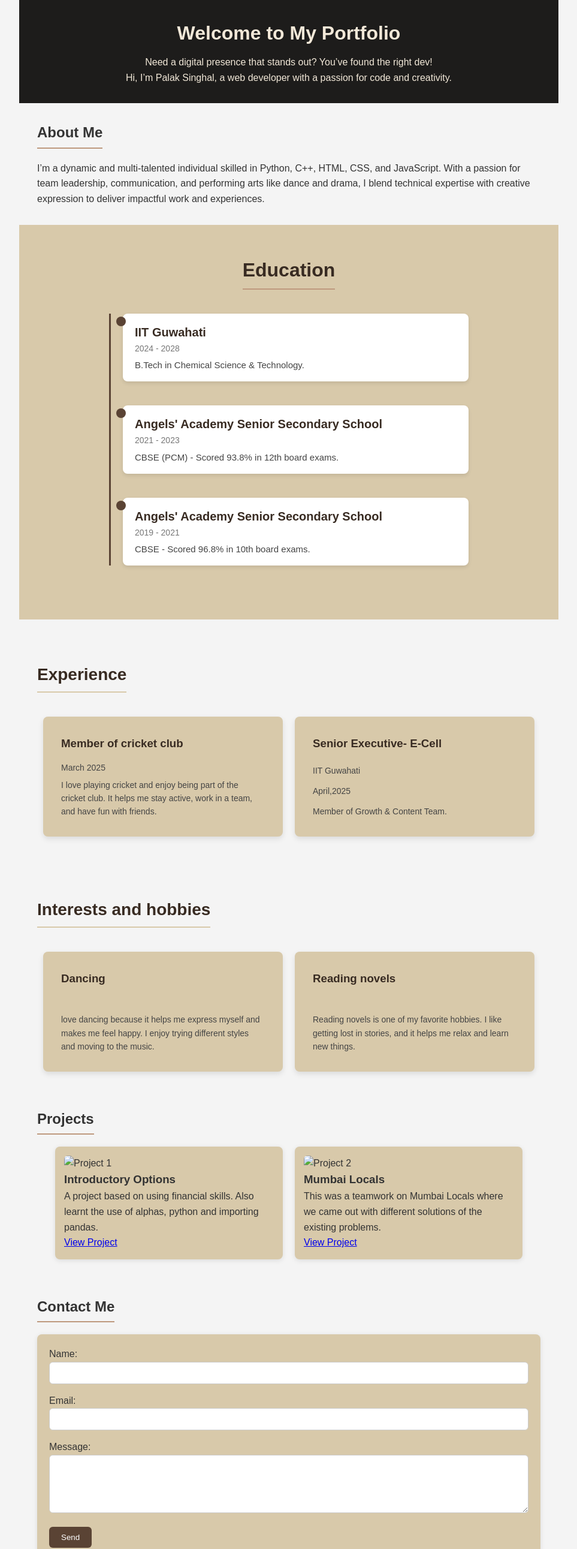
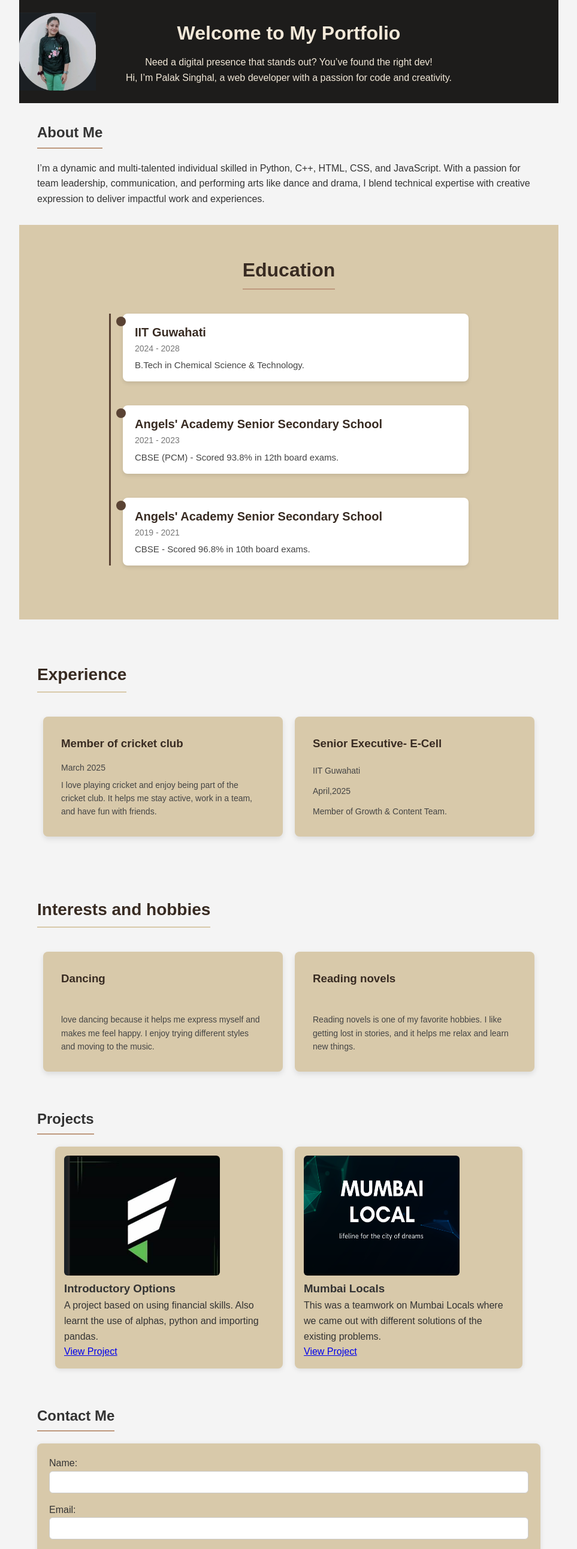
Before and after one commit to Palak5102005/portfolio-website, a plain HTML site: page index.html in a window 1280 px wide. Shown: the top 2583 px of the page at 60% size, without its empty margins (158-1121 px from the left). Drawn offline with Linux system fonts and the light colour scheme.

Commit message:
Update index.html

```diff
--- a/index.html
+++ b/index.html
@@ -31,7 +31,7 @@
             background: #1d1c1b;
             color: #f2e8d8;
             text-align: center;
-            background-image: url('/images/BG.png');
+            background-image: url('BG.png');
             background-size: 130px 130px;
             background-repeat: no-repeat;
             background-position: -2px;
@@ -134,7 +134,7 @@
     transition: all 0.3s ease;
     max-width: 400px;
     width: 100%;
-    height: 200px; /* <-- Set height for uniformity */
+    height: 200px;
     display: flex;
     flex-direction: column;
     justify-content: space-between;
@@ -229,7 +229,7 @@
         }
         h2 {
   display: inline-block;
-  border-bottom: 2px solid#be997e; /* Choose a color matching your theme */
+  border-bottom: 2px solid#be997e;
   padding-bottom: 5px;
   margin-bottom: 20px;
 }
@@ -331,14 +331,14 @@
     <h2>Projects</h2>
     <div class="projects">
         <div class="project-card">
-            <img src="/images/new.png" style="width:260px; height:200px;" alt="Project 1">
+            <img src="new.png" style="width:260px; height:200px;" alt="Project 1">
             <h3>Introductory Options</h3>
             <p>A project based on using financial skills. Also learnt the use of alphas, python and importing pandas.
             </p>
             <a href="https://certificate.givemycertificate.com/c/f0842643-fbde-4439-83ce-55326ba5a880">View Project</a>
         </div>
         <div class="project-card">
-            <img src="/images/locals.png" style="width:260px; height:200px;" alt="Project 2">
+            <img src="locals.png" style="width:260px; height:200px;" alt="Project 2">
             <h3>Mumbai Locals</h3>
             <p>This was a teamwork on Mumbai Locals where we came out with different solutions of the existing problems.
             </p>
```
